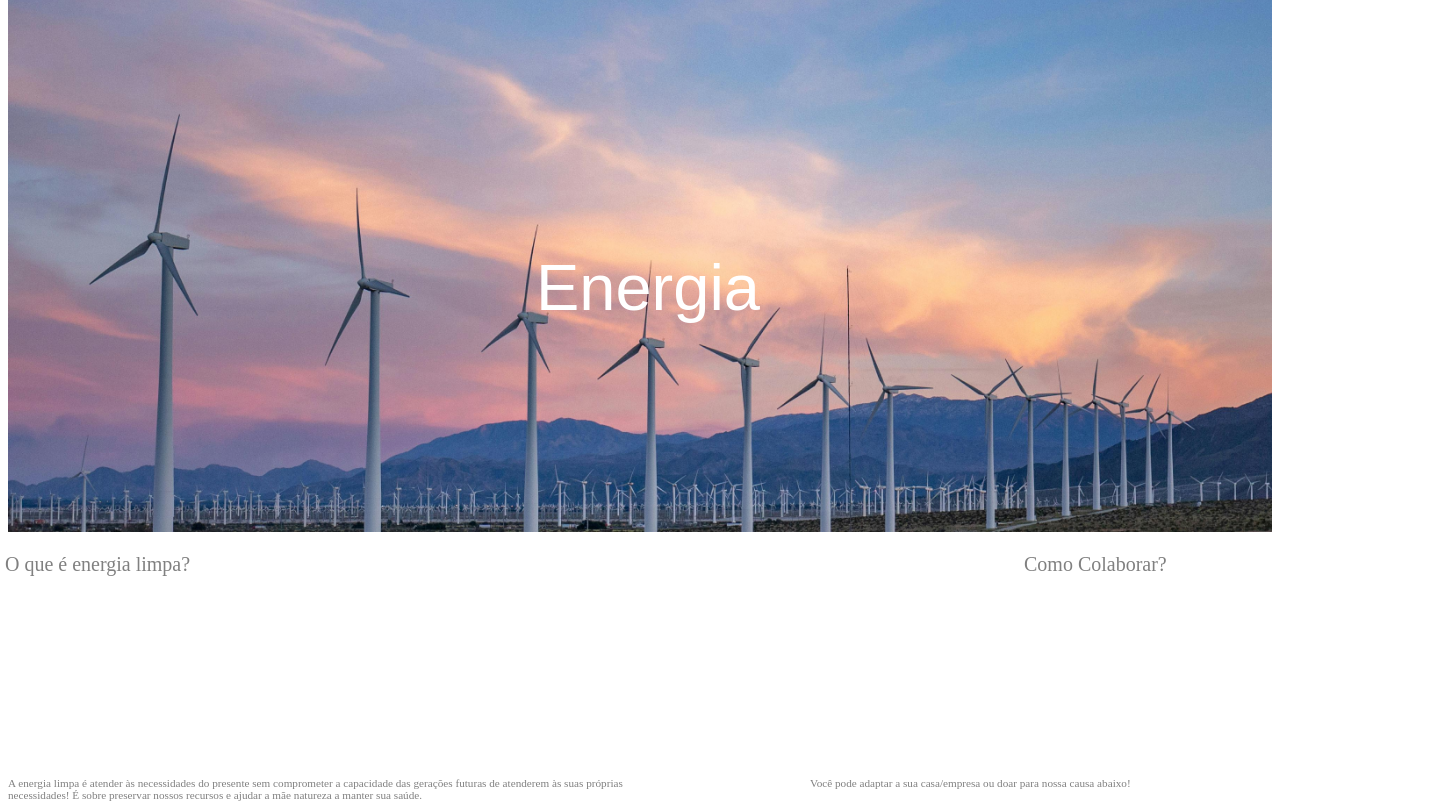
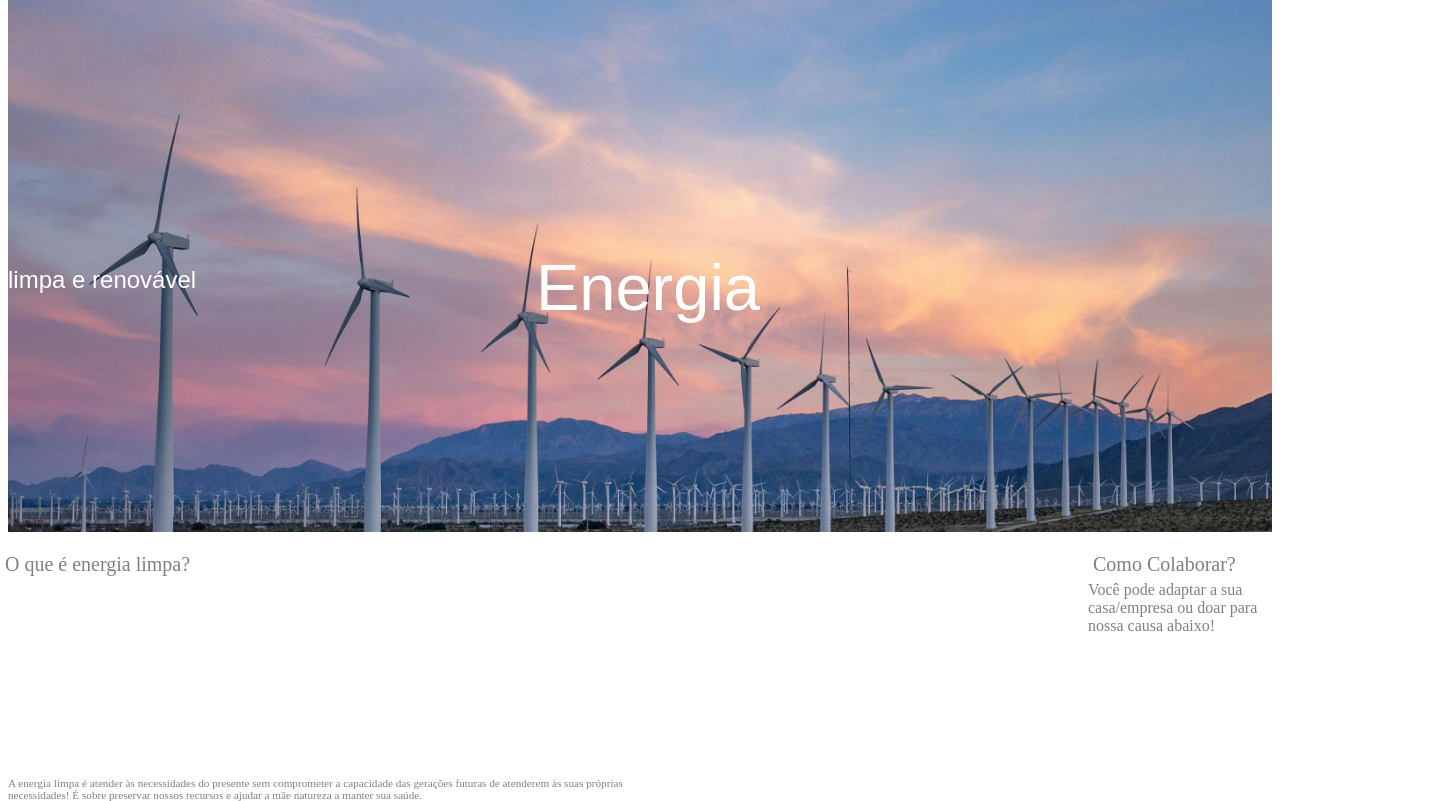
Before and after one commit to Takexin/AT-figma, a plain HTML site: page index.html in a window 1280 px wide. Shown: the part 114-915 px from the top of the page, 1450 px wide, since content can reach past the window. Drawn offline with Linux system fonts and the light colour scheme; a web font is replaced by a local one.

Commit message:
henry doing his thing ig

```diff
--- a/index.html
+++ b/index.html
@@ -17,15 +17,16 @@
     <main>
         <img src="Rectangle 1.png" alt="clean energy image" class="image">
             <h1 class="kodchasan-regular" id="energia">Energia</h1>
+            <h2 class="kodchasan-regular" id="lep"> limpa e renovável</h2>
         </main>
     <footer>
         <div class="texto">
             <h2 class="titulo">O que é energia limpa?</h2>
             <p class="subtitulo">A energia limpa é atender às necessidades do presente sem comprometer a capacidade das gerações futuras de atenderem às suas próprias necessidades! É sobre preservar nossos recursos e ajudar a mãe natureza a manter sua saúde.</p>
         </div>
-        <div class="texto">
+        <div class="texto" id="texto2">
             <h2 class="titulo" id="titulo2">Como Colaborar?</h2>
-        <p class="subtitulo" id="sub2">Você pode adaptar a sua casa/empresa ou doar para nossa causa abaixo!</p>
+            <p class="subtitulo1" id="sub2">Você pode adaptar a sua casa/empresa ou doar para nossa causa abaixo!</p>
         </div>
 
     </footer>
--- a/style.css
+++ b/style.css
@@ -24,13 +24,9 @@
   color: gray;
 }
 
-#sub2{
-  position: absolute;
-  right: -170px;
-}
+
 #titulo2{
-
-  left: 80%;
+  width: 175px;
 }
 
 #energia{
@@ -41,8 +37,18 @@
   font-size: 65px;
   color: white;
 }
+#lep{
+  position: absolute;
+  top: 45%;
+  color: white;
+   text-align: center;
+}
 .texto {
   display: inline-block;
+}
+#texto2{
+  position: absolute;
+  left: 85%;
 }
 footer{
   display: flex;
@@ -121,3 +127,10 @@ footer{
   font-weight: 700;
   font-style: italic;
 }
+
+.subtitulo1{
+  color: gray;
+  display: flex;
+  left: 0px;
+  margin-top: 45px;
+}
```
